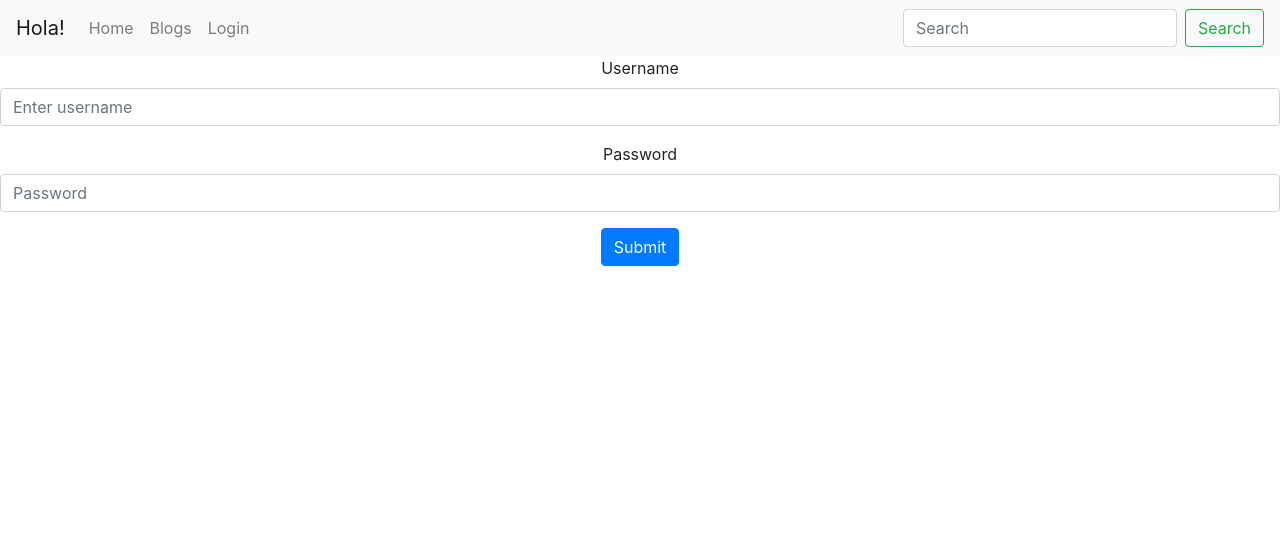
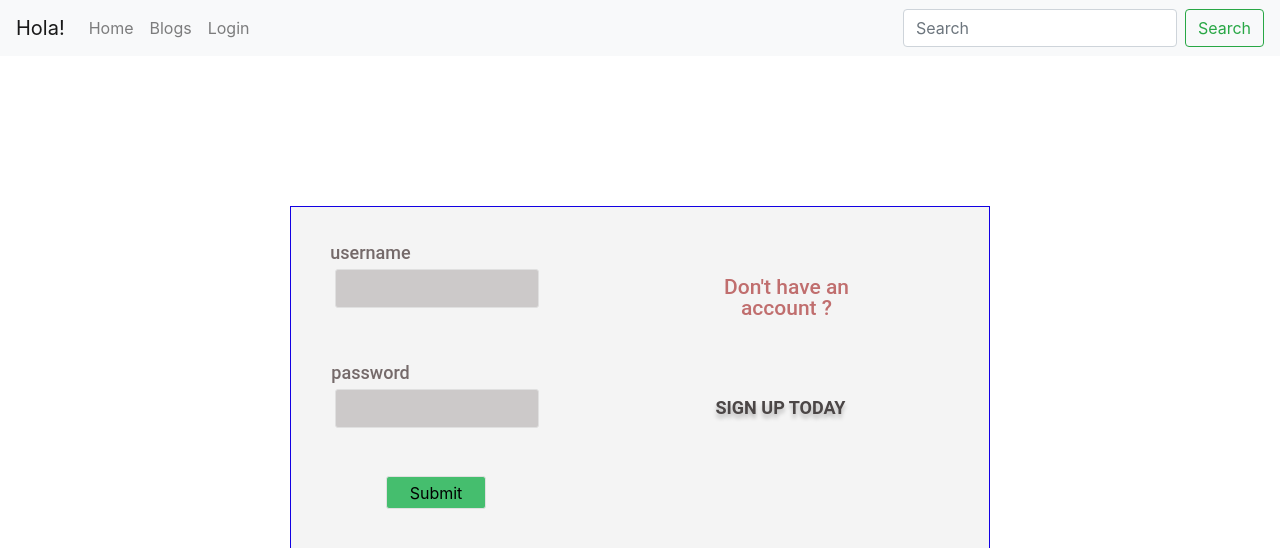
Before and after one commit to Hasib-cirkut/react_node_mysql_api_v0.1, a React (Create React App) app in the folder frontend/: page /login in a window 1280 px wide. Shown: the top 548 px of the page. Built offline with nearby package versions, Linux system fonts and the light colour scheme.

Commit message:
front end update

```diff
--- a/frontend/src/App.js
+++ b/frontend/src/App.js
@@ -16,17 +16,21 @@ import {
   Link
 } from "react-router-dom";
 
+
+import Register from './components/Register';
+import tempLogin from './components/tempLogin'
+
 function App() {
 
   return (
 
     <div className="App">
 
-
+      <Nav></Nav>
 
       <Router>
 
-      <Nav></Nav>
+
 
         <Switch>
           <Route exact path="/" component={Home} />
@@ -34,6 +38,8 @@ function App() {
           <Route exact path="/addBlog" component={AddBlog} />
           <Route exact path="/login" component={LoginPage} />
           <Route exact path="/logout" component={Logout} />
+          <Route exact path="/register" component={Register} />
+
         </Switch>
 
       </Router>
--- a/frontend/src/components/Blogs.js
+++ b/frontend/src/components/Blogs.js
@@ -24,7 +24,6 @@ const Blogs = () => {
 
     return (
         <div>
-            <AddBlog />
             {
                 blogs.map(item => (
                     <div key={item.uKey}>
--- a/frontend/src/components/LoginPage.js
+++ b/frontend/src/components/LoginPage.js
@@ -1,7 +1,7 @@
 import React, {useState} from 'react';
 import {Form, Button} from 'react-bootstrap'
 import { useForm } from 'react-hook-form'
-import {Redirect} from 'react-router-dom'
+import {Redirect, Link} from 'react-router-dom'
 import {isLoggedIn} from './Auth'
 
 const LoginPage = () => {
@@ -46,53 +46,60 @@ const LoginPage = () => {
     }
 
     if(isLoggedIn){
-        return(<Redirect to={"/home"} />)
+        return(<Redirect to={"/"} />)
     }
 
     else if(passMatched === 'matched'){
-        return(<Redirect to={"/home"} />)
+        return(<Redirect to={"/"} />)
     }else{
         return (
-            <div>
-                <Form onSubmit={handleSubmit(onSubmit)}>
-                    <Form.Group>
-                        <Form.Label>Username</Form.Label>
-                        <Form.Control type="text" name="username" placeholder="Enter username" ref={register({ required: true })} />
+
+            <div className="flex-container">
+
+            <div id="loginBody">
+                <form id="loginForm" onSubmit={handleSubmit(onSubmit)}>
+                    <span id="loginSpan">username</span><br />
+                    <input id="formInput" name="username"  ref={register({ required: true })}/><br /><br /><br />
+
                     { usernameFound === 'notFound' &&
 
                     <React.Fragment>
 
-                                <Form.Text className="text-muted">
-                                    username not found in our database. don't worry, we will fire our database admin :p
-                                </Form.Text>
+                        <text id="usernameNotFoundText">
+                            username not found in our database
+                        </text>
 
                     </React.Fragment>
 
                     }
-                    </Form.Group>
 
-                    <Form.Group controlId="formBasicPassword">
-                        <Form.Label>Password</Form.Label>
-                        <Form.Control type="password" name = "password" placeholder="Password" ref={register({ required: true })} />
+                    <span id="loginSpan2">password</span><br />
+                    <input type="password" id="formInput2" name = "password" ref={register({ required: true })} /><br /><br /><br />
 
                     { passMatched === 'notMatched' &&
 
                     <React.Fragment>
 
-                                <Form.Text className="text-muted">
-                                    Password didn't matched. Next time register with easier passwords :p
-                                </Form.Text>
+                        <text id="passDidntMatchText">
+                            Password didn't match
+                        </text>
 
                     </React.Fragment>
 
                     }
-                    </Form.Group>
 
-                    <Button variant="primary" type="submit">
-                        Submit
-                    </Button>
-                </Form>
+                    <span id="accountText">Don't have an account ?</span><br />
+
+
+                    <Link to={"/register"} id="signupText">SIGN UP TODAY</Link><br />
+
+                    <input type="submit" id="submitButton" />
+                </form>
             </div>
+
+            </div>
+
+
         )
     }
 }
--- a/frontend/src/components/NavBar.js
+++ b/frontend/src/components/NavBar.js
@@ -13,11 +13,11 @@ const NavBar = () => {
                     <Nav className="mr-auto">
                         <Nav.Link href="/">Home</Nav.Link>
                         <Nav.Link href="/blogs">Blogs</Nav.Link>
-                        {isLoggedIn === true &&
+                        {window.localStorage.length === 1 &&
                         <Nav.Link href="/logout">Logout</Nav.Link>
                         }
 
-                        {isLoggedIn === false &&
+                        {window.localStorage.length === 0 &&
                         <Nav.Link href="/login">Login</Nav.Link>
                         }
                     </Nav>
--- /dev/null
+++ b/frontend/src/components/Register.js
@@ -0,0 +1,28 @@
+import React from 'react';
+import './css/register.css'
+
+const Register = () => {
+    return (
+
+            <div className="flex-container">
+            <form className="main">
+                <span className="formSpan">username</span><br />
+                <input className="formInput" /><br /><br /><br />
+
+                <span className="formSpan">password</span><br />
+                <input type="password" className="formInput" /><br /><br /><br />
+
+                <span className="formSpan">confirm password</span><br />
+                <input type="password" className="formInput" /><br /><br /><br />
+
+                <span className="formSpan">email</span><br />
+                <input type="email" className="formInput" /><br /><br /><br />
+
+                <input type="submit" className="submitButton" />
+            </form>
+            </div>
+
+    );
+}
+
+export default Register;
--- /dev/null
+++ b/frontend/src/components/css/login.css
@@ -0,0 +1,132 @@
+#loginBody{
+    position: absolute;
+    width: 700px;
+    height: 360px;
+
+    background: #F4F4F4;
+    border: 1px solid #1200E3;
+
+    margin-top: 150px;
+}
+
+#formInput{
+    position: absolute;
+    width: 204px;
+    height: 39px;
+    left: 44px;
+    top: 62px;
+    background: #CCC9C9;
+    border: 1px solid #E0E0E0;
+    box-sizing: border-box;
+    border-radius: 3px;
+}
+
+#formInput2{
+    position: absolute;
+    width: 204px;
+    height: 39px;
+    left: 44px;
+    top: 182px;
+    background: #CCC9C9;
+    border: 1px solid #E0E0E0;
+    box-sizing: border-box;
+    border-radius: 3px;
+}
+
+#loginSpan{
+    position: absolute;
+    width: 81px;
+    height: 21px;
+    left: 39px;
+    top: 35px;
+    font-family: Roboto;
+    font-style: normal;
+    font-weight: 500;
+    font-size: 18px;
+    line-height: 21px;
+    color: #756A6A;
+}
+
+#loginSpan2{
+    position: absolute;
+    width: 81px;
+    height: 21px;
+    left: 39px;
+    top: 155px;
+    font-family: Roboto;
+    font-style: normal;
+    font-weight: 500;
+    font-size: 18px;
+    line-height: 21px;
+    color: #756A6A;
+}
+
+#submitButton{
+    position: absolute;
+    width: 100px;
+    height: 33px;
+    left: 95px;
+    top: 269px;
+    background: #45be6e;
+    border: 1px solid #E0E0E0;
+    box-sizing: border-box;
+    border-radius: 3px;
+}
+
+#accountText{
+    position: absolute;
+    width: 191px;
+    height: 21px;
+    top: 70px;
+    left: 400px;
+    font-family: Roboto;
+    font-style: normal;
+    font-weight: 500;
+    font-size: 21px;
+    line-height: 21px;
+    color: #C06E6E;
+}
+
+#signupText{
+    position: absolute;
+    width: 139px;
+    height: 21px;
+    top: 190px;
+    left: 420px;
+    font-family: Roboto;
+    font-style: normal;
+    font-weight: bold;
+    font-size: 18px;
+    line-height: 21px;
+    text-decoration: none;
+    color: #4B4646;
+    text-shadow: 0px 4px 4px rgba(0, 0, 0, 0.25);
+}
+
+#usernameNotFoundText{
+    position: absolute;
+    width: 228px;
+    height: 16px;
+    top: 105px;
+    left: 34px;
+    font-family: Roboto;
+    font-style: normal;
+    font-weight: bold;
+    font-size: 14px;
+    line-height: 16px;
+    color: #C60000;
+}
+
+#passDidntMatchText{
+    position: absolute;
+    width: 228px;
+    height: 16px;
+    top: 222px;
+    left: 30px;
+    font-family: Roboto;
+    font-style: normal;
+    font-weight: bold;
+    font-size: 14px;
+    line-height: 16px;
+    color: #C60000;
+}
--- /dev/null
+++ b/frontend/src/components/css/register.css
@@ -0,0 +1,62 @@
+h1 {
+    text-align: center;
+    text-decoration-color: aqua;
+  }
+
+  .main {
+    position: absolute;
+    width: 364px;
+    height: 492px;
+    background: #ffffff;
+    border: 1px solid #f2994a;
+    border-radius: 5px;
+    margin-top: 100px;
+  }
+
+  .flex-container {
+    display: flex;
+    justify-content: center;
+  }
+
+  .formSpan {
+    position: absolute;
+    width: 102px;
+    height: 14px;
+    font-family: Roboto;
+    font-style: normal;
+    font-weight: normal;
+    font-size: 12px;
+    line-height: 14px;
+    margin-left: -51px;
+    margin-top: 27px;
+    color: #7e7e7e;
+  }
+
+  .formInput {
+    position: absolute;
+    width: 258px;
+    height: 39px;
+
+    background: #ccc9c9;
+    /* Gray 5 */
+
+    border: 1px solid #e0e0e0;
+    box-sizing: border-box;
+    border-radius: 3px;
+
+    padding-left: 40px;
+    margin-left: -125px;
+    margin-top: 20px;
+  }
+
+  .submitButton {
+    position: absolute;
+    width: 100px;
+    height: 33px;
+    background: #7ce7a0;
+    border: 1px solid #e0e0e0;
+    box-sizing: border-box;
+    border-radius: 3px;
+    margin-left: -48px;
+    margin-top: 29px;
+  }
--- /dev/null
+++ b/frontend/src/components/tempLogin.js
@@ -0,0 +1,31 @@
+import React from 'react';
+import './css/login.css'
+import {Link} from 'react-router-dom'
+
+
+const tempLogin = () => {
+    return (
+        <div className="flex-container">
+
+        <div id="loginBody">
+            <form id="loginForm">
+                <span id="loginSpan">username</span><br />
+                <input id="formInput" /><br /><br /><br />
+
+                <span id="loginSpan2">password</span><br />
+                <input type="password" id="formInput2" /><br /><br /><br />
+
+                <span id="accountText">Don't have an account</span><br />
+
+
+                <Link to={"#"} id="signupText">SIGN UP TODAY</Link><br />
+
+                <input type="submit" id="submitButton" />
+            </form>
+        </div>
+
+        </div>
+    );
+}
+
+export default tempLogin;
```
Lines whose indentation alone changed are shown as unchanged.
